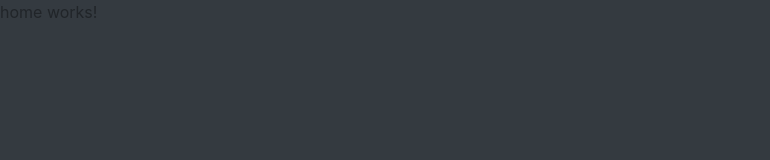
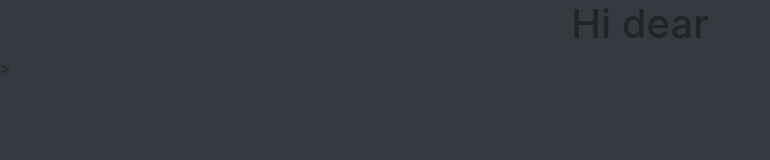
Before and after one commit to Zoregh/Registration, an Angular app: page /home in a window 1280 px wide. Shown: the top 160 px of the page, without its empty margins (0-770 px from the left). Built offline with nearby package versions, Linux system fonts and the light colour scheme.

Commit message:
creating 'user' for home_page after validation, test_print user name

```diff
--- a/src/app/Components/home/home.component.html
+++ b/src/app/Components/home/home.component.html
@@ -1,3 +1 @@
-<p>
-  home works!
-</p>
+<h1 class="mx-auto text-center">Hi dear {{curntUser.name}}</h1>>
--- a/src/app/Components/home/home.component.ts
+++ b/src/app/Components/home/home.component.ts
@@ -1,4 +1,6 @@
 import { Component, OnInit } from '@angular/core';
+import { LoginService } from '../../Services/login.service';
+
 
 @Component({
   selector: 'app-home',
@@ -6,8 +8,9 @@ import { Component, OnInit } from '@angular/core';
   styleUrls: ['./home.component.css']
 })
 export class HomeComponent implements OnInit {
+  public curntUser: any = this.usrService.curntUser;
 
-  constructor() { }
+  constructor(private usrService:LoginService) { }
 
   ngOnInit() {
   }
--- a/src/app/Services/login.service.ts
+++ b/src/app/Services/login.service.ts
@@ -11,6 +11,7 @@ export class LoginService {
 
   public usrDabro: Boolean = false;
   public storedBase = JSON.parse(localStorage.getItem('users'));
+  public curntUser: any = false;
 
   tryLogin(a,b) {
     const user = this.storedBase.find(u => u.email == a || u.phone == a);
@@ -22,6 +23,7 @@ export class LoginService {
       alert("Wrong password");
       return;
     }
+    this.curntUser = user;
     this.usrDabro = true;
     this.router.navigate(['/home']);
   }
```
